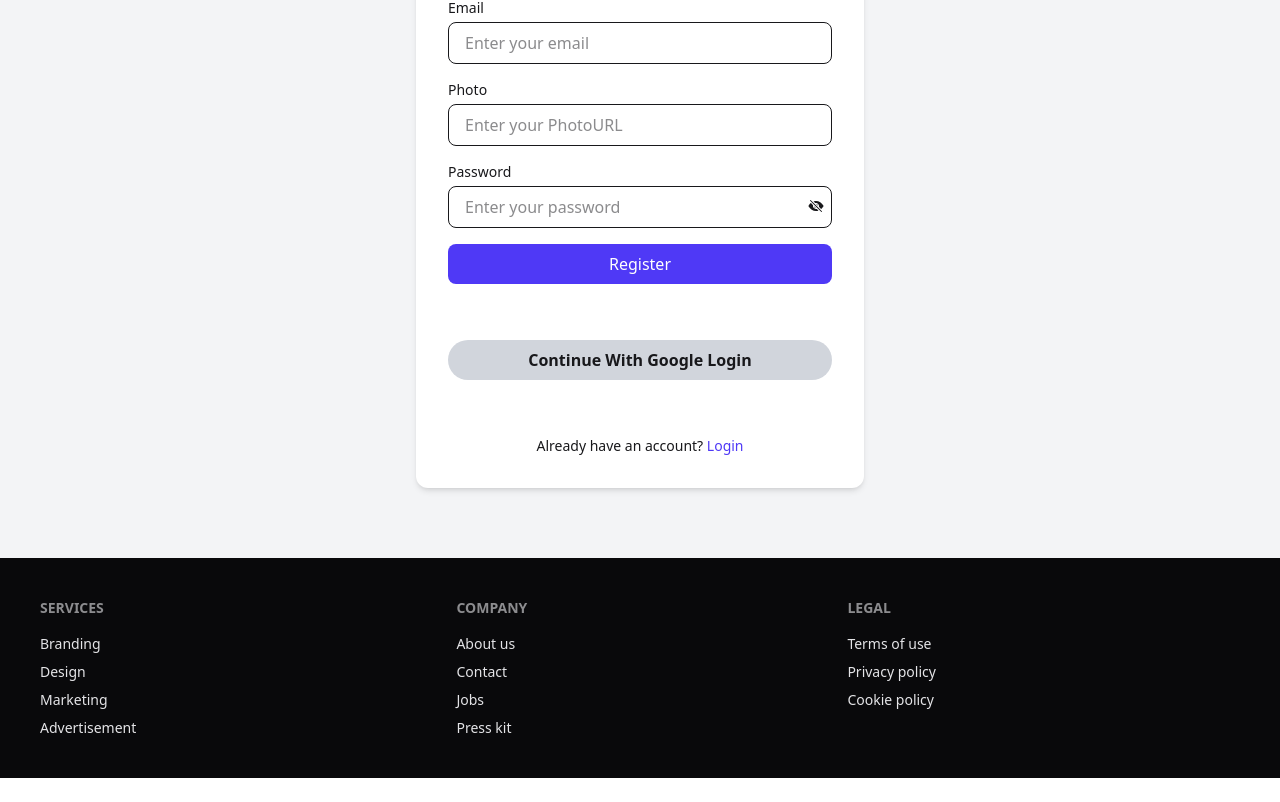
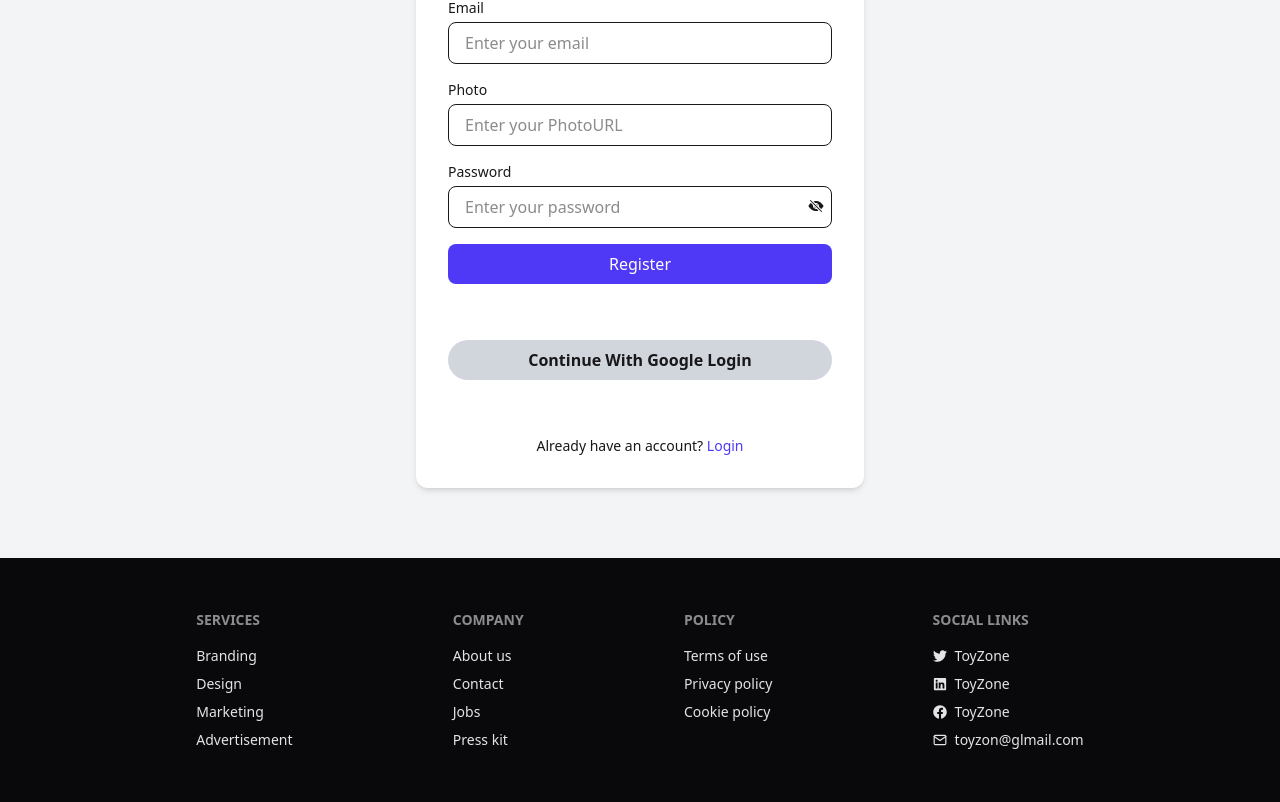
Before and after one commit to sajib-rahman90/assignment-09-toyzone, a React (Vite) app: page /register in a window 1280 px wide. Shown: the part 302-1104 px from the top of the page. Before the commit the page ends 1080 px from the top, so only its background shows below. Built offline with nearby package versions, Linux system fonts and the light colour scheme; no server answers.

Commit message:
deployed code some components

```diff
--- a/src/Components/Footer.jsx
+++ b/src/Components/Footer.jsx
@@ -1,9 +1,11 @@
 import React from "react";
+import { FaFacebook, FaLinkedin, FaTwitter } from "react-icons/fa";
+import { FiMail } from "react-icons/fi";
 
 const Footer = () => {
   return (
     <div>
-      <footer className=" footer sm:footer-horizontal bg-neutral text-neutral-content p-10">
+      <footer className=" footer sm:footer-horizontal bg-neutral text-neutral-content p-13 flex flex-col md:flex-row lg:flex-row justify-evenly">
         <nav>
           <h6 className="footer-title">Services</h6>
           <a className="link link-hover">Branding</a>
@@ -19,10 +21,26 @@ const Footer = () => {
           <a className="link link-hover">Press kit</a>
         </nav>
         <nav>
-          <h6 className="footer-title">Legal</h6>
+          <h6 className="footer-title">Policy</h6>
           <a className="link link-hover">Terms of use</a>
           <a className="link link-hover">Privacy policy</a>
           <a className="link link-hover">Cookie policy</a>
+        </nav>
+        <nav>
+          <h6 className="footer-title">Social Links</h6>
+          <a className="link link-hover flex flew-row items-center gap-2">
+            <FaTwitter></FaTwitter>
+            ToyZone
+          </a>
+          <a className="link link-hover flex flew-row items-center gap-2">
+            <FaLinkedin></FaLinkedin> ToyZone
+          </a>
+          <a className="link link-hover flex flew-row items-center gap-2">
+            <FaFacebook></FaFacebook>ToyZone
+          </a>
+          <a className="link link-hover flex flew-row items-center gap-2">
+            <FiMail></FiMail> toyzon@glmail.com
+          </a>
         </nav>
       </footer>
     </div>
--- a/src/Pages/AboutUs.jsx
+++ b/src/Pages/AboutUs.jsx
@@ -30,8 +30,8 @@ const AboutUs = () => {
           </div>
 
           {/* Text */}
-          <div>
-            <h2 className="text-4xl font-semibold mb-4 text-gray-800">
+          <div className="px-8 md:py-10">
+            <h2 className="text-4xl font-semibold mb-4 text-indigo-600">
               Our Mission
             </h2>
 
--- a/src/Pages/Register.jsx
+++ b/src/Pages/Register.jsx
@@ -1,6 +1,6 @@
-import { signInWithPopup } from "firebase/auth";
+import { signInWithPopup, signOut } from "firebase/auth";
 import React, { useContext, useState } from "react";
-import { Link } from "react-router";
+import { Link, Navigate, useNavigate } from "react-router";
 import { auth } from "../Firebase/Firebase.config";
 import { toast } from "react-toastify";
 import { FaEye } from "react-icons/fa";
@@ -18,6 +18,7 @@ const Register = () => {
   const [photo, setPhoto] = useState("");
 
   const [show, setShow] = useState(false);
+  const navigate = useNavigate();
 
   const { createUserWithEmailAndPasswordFunc, updateProfileFunc } =
     useContext(AuthContext);
@@ -33,25 +34,20 @@ const Register = () => {
       );
       return;
     }
-    console.log(name, email, password, photo);
 
-    // createUserWithEmailAndPassword(auth, email, password)
     createUserWithEmailAndPasswordFunc(email, password)
-      .then((res) => {
-        // updateProfile(res.user, {
-        //   displayName: name,
-        //   photoURL: photo,
-        // })
+      .then(() => {
         updateProfileFunc(name, photo)
-          .then((res) => {
-            toast.success("Registation Succesfull!");
-            console.log(res);
+          .then(() => {
+            return signOut(auth);
           })
           .catch((err) => {
             toast.error(err);
+          })
+          .then(() => {
+            toast.success("Registration Successful!");
+            navigate("/login");
           });
-        toast.success("Registation Succesfull!");
-        console.log(res);
       })
       .catch((err) => {
         const errorMessage = err.message;
--- a/src/Pages/ToyDetails.jsx
+++ b/src/Pages/ToyDetails.jsx
@@ -39,12 +39,6 @@ const ToyDetails = () => {
           <h2 className="text-3xl font-bold mb-4">{toy.toyName}</h2>
 
           <p className=" font-medium mb-2">
-            Rating:{" "}
-            <span className="text-indigo-600 font-medium">
-              {toy.rating}
-            </span>{" "}
-          </p>
-          <p className=" font-medium mb-2">
             Seller Name:{" "}
             <span className="text-indigo-600 font-medium">
               {toy.sellerName}
@@ -64,12 +58,19 @@ const ToyDetails = () => {
             </span>
           </p>
 
+          <p className=" font-medium mb-2">
+            Rating:{" "}
+            <span className="text-indigo-600 font-medium">
+              {toy.rating}
+            </span>{" "}
+          </p>
+
           <p className="text-xl font-semibold mb-4">
             Price:{" "}
             <span className="text-indigo-600 font-medium">${toy.price}</span>
           </p>
 
-          <p className="font-medium">{toy.description}</p>
+          <p className="font-normal text-xl">{toy.description}</p>
         </div>
       </div>
 
```
